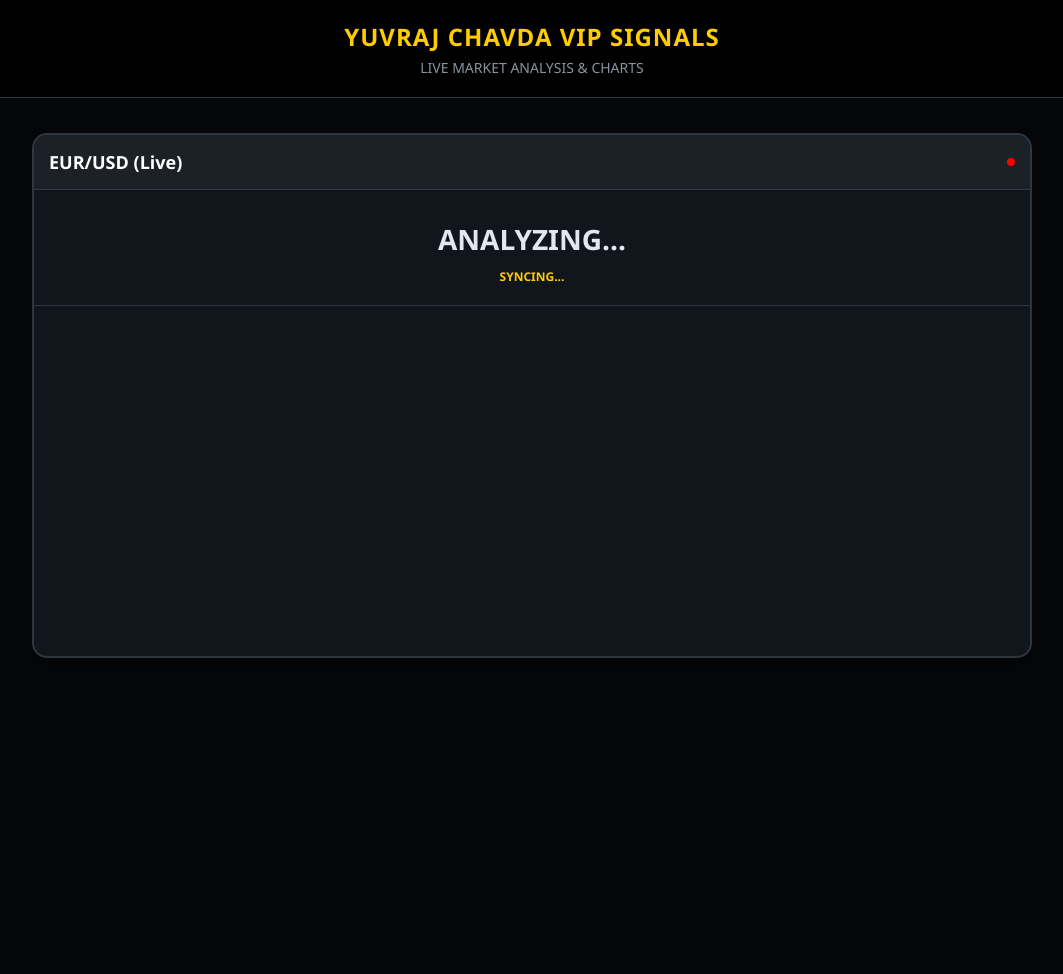
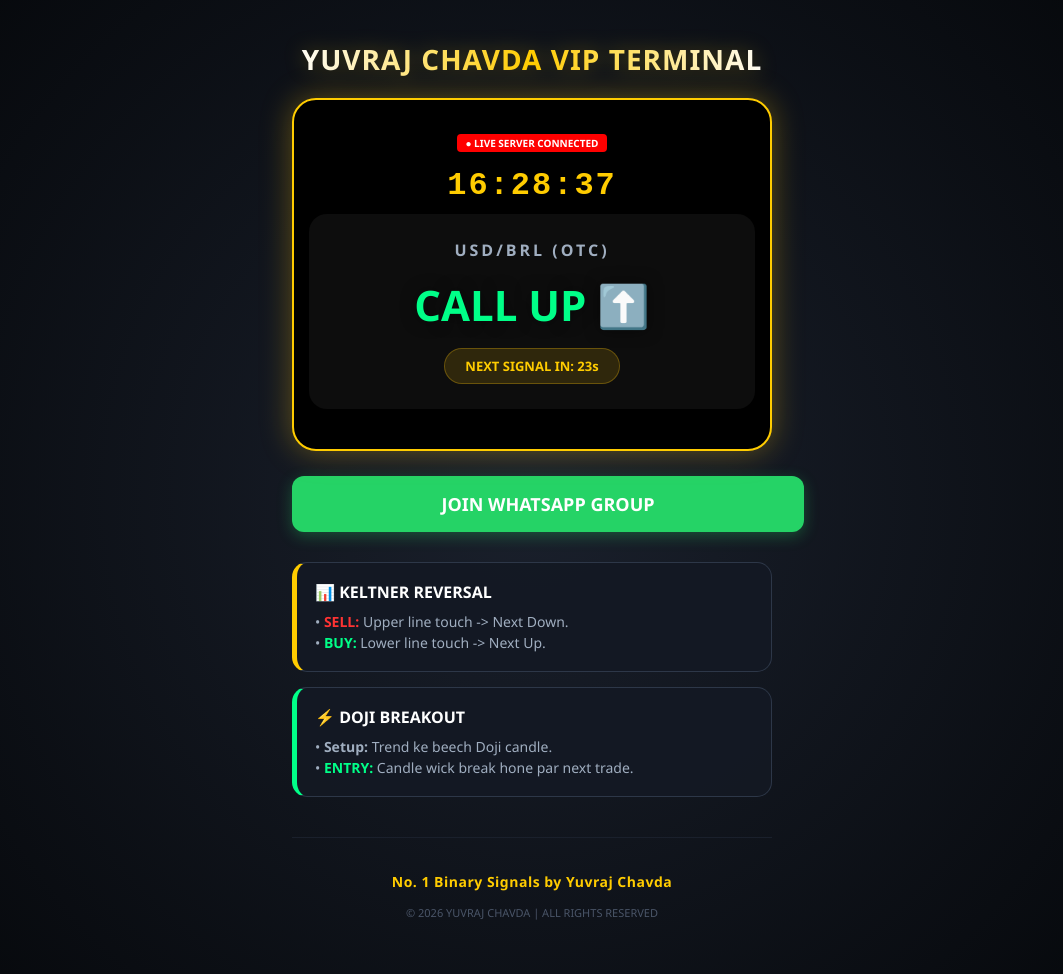
Before and after one commit to thebinaryking1-ctrl/yuvaraj-chavada-signal, a plain HTML site: page index.html in a window 1280 px wide. Shown: the top 974 px of the page, without its empty margins (108-1171 px from the left). Before the commit the page ends 800 px from the top, so only its background shows below. Drawn offline with Linux system fonts and the light colour scheme.

Commit message:
Update title and styles for VIP terminal

```diff
--- a/index.html
+++ b/index.html
@@ -3,91 +3,225 @@
 <head>
     <meta charset="UTF-8">
     <meta name="viewport" content="width=device-width, initial-scale=1.0">
-    <title>YUVRAJ CHAVDA | LIVE CHART TERMINAL</title>
+    <title>YUVRAJ CHAVDA | PRO VIP TERMINAL</title>
     <style>
         :root {
             --gold: #ffcc00;
+            --accent: #00ff88;
             --dark-bg: #05070a;
-            --card-bg: #11161d;
-            --border: #30363d;
+            --card-bg: rgba(20, 25, 35, 0.95);
+            --border: #f0b90b;
             --sell: #ff3333;
             --buy: #00ff88;
             --whatsapp: #25d366;
         }
 
         body {
-            font-family: 'Segoe UI', sans-serif;
-            background: var(--dark-bg);
+            font-family: 'Segoe UI', Roboto, Helvetica, Arial, sans-serif;
+            background: radial-gradient(circle at center, #1a202c, #05070a);
             color: #e2e8f0;
             margin: 0;
             padding: 0;
+            text-align: center;
+            overflow-x: hidden;
         }
 
-        .header { padding: 20px; text-align: center; border-bottom: 1px solid var(--border); background: #000; }
+        .container { max-width: 480px; margin: auto; padding: 20px; }
+
+        /* Header Glow Effect */
         .header h1 {
-            margin: 0; font-size: 24px; color: var(--gold); text-transform: uppercase; letter-spacing: 1px;
+            color: white;
+            font-size: 28px;
+            margin: 20px 0;
+            font-weight: 900;
+            text-transform: uppercase;
+            letter-spacing: 1px;
+            background: linear-gradient(to right, #fff, var(--gold), #fff);
+            -webkit-background-clip: text;
+            -webkit-text-fill-color: transparent;
+            filter: drop-shadow(0 0 10px rgba(255, 204, 0, 0.3));
         }
 
-        .container { max-width: 1000px; margin: auto; padding: 15px; }
-
-        /* Multi-Currency Grid */
-        .grid { display: grid; grid-template-columns: repeat(auto-fit, minmax(320px, 1fr)); gap: 20px; margin-top: 20px; }
-
-        .trading-card {
-            background: var(--card-bg);
-            border: 2px solid var(--border);
-            border-radius: 15px;
-            overflow: hidden;
-            box-shadow: 0 10px 20px rgba(0,0,0,0.3);
+        /* LIVE SIGNAL BOX (Unlocked) */
+        .terminal {
+            background: #000;
+            border: 2px solid var(--gold);
+            border-radius: 24px;
+            padding: 30px 15px;
+            margin-bottom: 25px;
+            position: relative;
+            box-shadow: 0 0 30px rgba(240, 185, 11, 0.15);
+            animation: borderGlow 2s infinite alternate;
         }
 
-        .signal-header {
-            padding: 15px;
-            background: #1c2128;
-            display: flex;
-            justify-content: space-between;
-            align-items: center;
-            border-bottom: 1px solid var(--border);
+        @keyframes borderGlow {
+            from { box-shadow: 0 0 15px rgba(240, 185, 11, 0.2); }
+            to { box-shadow: 0 0 35px rgba(240, 185, 11, 0.4); }
         }
 
-        .pair-name { font-weight: 800; font-size: 18px; color: #fff; }
-        .live-dot { height: 8px; width: 8px; background: red; border-radius: 50%; display: inline-block; animation: blink 1s infinite; }
+        #clock {
+            font-size: 32px;
+            color: var(--gold);
+            font-weight: bold;
+            font-family: 'Courier New', monospace;
+            margin-bottom: 10px;
+            letter-spacing: 2px;
+        }
+
+        .live-tag {
+            background: red;
+            color: white;
+            font-size: 10px;
+            padding: 2px 8px;
+            border-radius: 4px;
+            font-weight: bold;
+            display: inline-block;
+            margin-bottom: 15px;
+            animation: blink 1s infinite;
+        }
+
         @keyframes blink { 50% { opacity: 0; } }
 
-        .signal-body { padding: 20px; text-align: center; }
-        .direction { font-size: 28px; font-weight: 900; margin: 10px 0; }
-        .timer { font-size: 12px; color: var(--gold); font-weight: bold; }
-
-        /* Chart Styling */
-        .chart-container { height: 350px; width: 100%; border-top: 1px solid var(--border); }
-
-        .whatsapp-float {
-            position: fixed; bottom: 20px; right: 20px; background: var(--whatsapp);
-            color: white; padding: 15px 25px; border-radius: 50px; font-weight: bold;
-            text-decoration: none; box-shadow: 0 5px 15px rgba(0,0,0,0.4); z-index: 1000;
+        /* SIGNAL DASHBOARD */
+        .sig-card {
+            background: rgba(255,255,255,0.05);
+            border-radius: 18px;
+            padding: 25px;
+            margin: 10px auto;
         }
 
-        footer { text-align: center; padding: 40px; color: #4a5568; font-size: 12px; }
+        #pair { font-size: 16px; color: #a0aec0; letter-spacing: 3px; margin-bottom: 10px; font-weight: 600; }
+        #dir { font-size: 42px; font-weight: 900; margin: 15px 0; text-shadow: 0 0 15px rgba(0,0,0,0.5); }
+        #timer {
+            font-size: 13px;
+            color: var(--gold);
+            background: rgba(240, 185, 11, 0.15);
+            padding: 8px 20px;
+            border-radius: 50px;
+            display: inline-block;
+            font-weight: bold;
+            border: 1px solid rgba(240,185,11,0.3);
+        }
+
+        /* WHATSAPP BUTTON */
+        .btn-whatsapp {
+            display: flex;
+            align-items: center;
+            justify-content: center;
+            width: 100%;
+            padding: 16px;
+            background: var(--whatsapp);
+            color: white;
+            text-decoration: none;
+            border-radius: 12px;
+            font-weight: 800;
+            font-size: 18px;
+            box-shadow: 0 4px 15px rgba(37, 211, 102, 0.3);
+            transition: 0.3s;
+            margin: 20px 0;
+        }
+        .btn-whatsapp:hover { transform: translateY(-2px); box-shadow: 0 6px 20px rgba(37, 211, 102, 0.4); }
+
+        /* STRATEGY CARDS */
+        .strat-card {
+            background: var(--card-bg);
+            border: 1px solid #2d3748;
+            border-radius: 15px;
+            padding: 18px;
+            margin-bottom: 15px;
+            text-align: left;
+            border-left: 5px solid var(--gold);
+        }
+        .strat-title { font-weight: 800; font-size: 16px; color: #fff; display: block; margin-bottom: 8px; }
+        .strat-detail { font-size: 14px; color: #a0aec0; line-height: 1.5; }
+        .action-up { color: var(--buy); font-weight: bold; }
+        .action-down { color: var(--sell); font-weight: bold; }
+
+        footer { margin-top: 40px; padding: 20px 0 40px; border-top: 1px solid #1a202c; }
     </style>
 </head>
 <body>
 
-<div class="header">
-    <h1>YUVRAJ CHAVDA VIP SIGNALS</h1>
-    <p style="color: #8b949e; margin: 5px 0 0; font-size: 14px;">LIVE MARKET ANALYSIS & CHARTS</p>
+<div class="container">
+    <div class="header">
+        <h1>YUVRAJ CHAVDA VIP TERMINAL</h1>
+    </div>
+
+    <div class="terminal">
+        <div class="live-tag">● LIVE SERVER CONNECTED</div>
+        <div id="clock">00:00:00</div>
+
+        <div id="sigBox">
+            <div class="sig-card">
+                <div id="pair">EUR/USD (OTC)</div>
+                <div id="dir">ANALYZING...</div>
+                <div id="timer">WAITING FOR MARKET</div>
+            </div>
+        </div>
+    </div>
+
+    <a href="https://wa.me/916355785118?text=Hello%20Yuvraj%20Sir,%20I%20want%20to%20join%20your%20VIP%20Group" class="btn-whatsapp">
+        JOIN WHATSAPP GROUP
+    </a>
+
+    <div style="margin-top: 30px;">
+        <div class="strat-card">
+            <span class="strat-title">📊 KELTNER REVERSAL</span>
+            <div class="strat-detail">• <span class="action-down">SELL:</span> Upper line touch -> Next Down.<br>• <span class="action-up">BUY:</span> Lower line touch -> Next Up.</div>
+        </div>
+        <div class="strat-card" style="border-left-color: var(--accent);">
+            <span class="strat-title">⚡ DOJI BREAKOUT</span>
+            <div class="strat-detail">• <b>Setup:</b> Trend ke beech Doji candle.<br>• <span class="action-up">ENTRY:</span> Candle wick break hone par next trade.</div>
+        </div>
+    </div>
+
+    <footer>
+        <p style="font-size: 14px; color: var(--gold); font-weight: bold; letter-spacing: 0.5px;">No. 1 Binary Signals by Yuvraj Chavda</p>
+        <p style="font-size: 11px; color: #4a5568; margin-top: 10px;">© 2026 YUVRAJ CHAVDA | ALL RIGHTS RESERVED</p>
+    </footer>
 </div>
 
-<div class="container">
-    <div class="grid">
+<script>
+    function startSync() {
+        setInterval(() => {
+            const now = new Date();
+            const time = now.getHours().toString().padStart(2, '0') + ":" +
+                         now.getMinutes().toString().padStart(2, '0') + ":" +
+                         now.getSeconds().toString().padStart(2, '0');
+            document.getElementById('clock').innerText = time;
 
-        <div class="trading-card">
-            <div class="signal-header">
-                <span class="pair-name">EUR/USD (Live)</span>
-                <span class="live-dot"></span>
-            </div>
-            <div class="signal-body">
-                <div id="dir-EURUSD" class="direction">ANALYZING...</div>
-                <div id="time-EURUSD" class="timer">SYNCING...</div>
-            </div>
-            <div class="chart-container">
-                <iframe
+            // New signal every minute
+            if(now.getSeconds() === 0) {
+                newSignal();
+            }
+
+            document.getElementById('timer').innerText = "NEXT SIGNAL IN: " + (60 - now.getSeconds()) + "s";
+        }, 1000);
+    }
+
+    function newSignal() {
+        const pairs = ["EUR/USD (OTC)", "USD/INR (OTC)", "GBP/JPY (OTC)", "AUD/CAD (OTC)", "USD/BRL (OTC)"];
+        const dirs = ["CALL UP ⬆️", "PUT DOWN ⬇️"];
+
+        const randomPair = pairs[Math.floor(Math.random() * pairs.length)];
+        const randomDir = dirs[Math.floor(Math.random() * dirs.length)];
+
+        document.getElementById('pair').innerText = randomPair;
+        const el = document.getElementById('dir');
+        el.innerText = randomDir;
+        el.style.color = randomDir.includes("UP") ? "var(--buy)" : "var(--sell)";
+
+        // Add a small vibration/pulse effect on new signal
+        el.style.transform = "scale(1.1)";
+        setTimeout(() => el.style.transform = "scale(1)", 200);
+    }
+
+    // Initial signal trigger
+    window.onload = () => {
+        startSync();
+        newSignal();
+    };
+</script>
+
+</body>
+</html>
```
